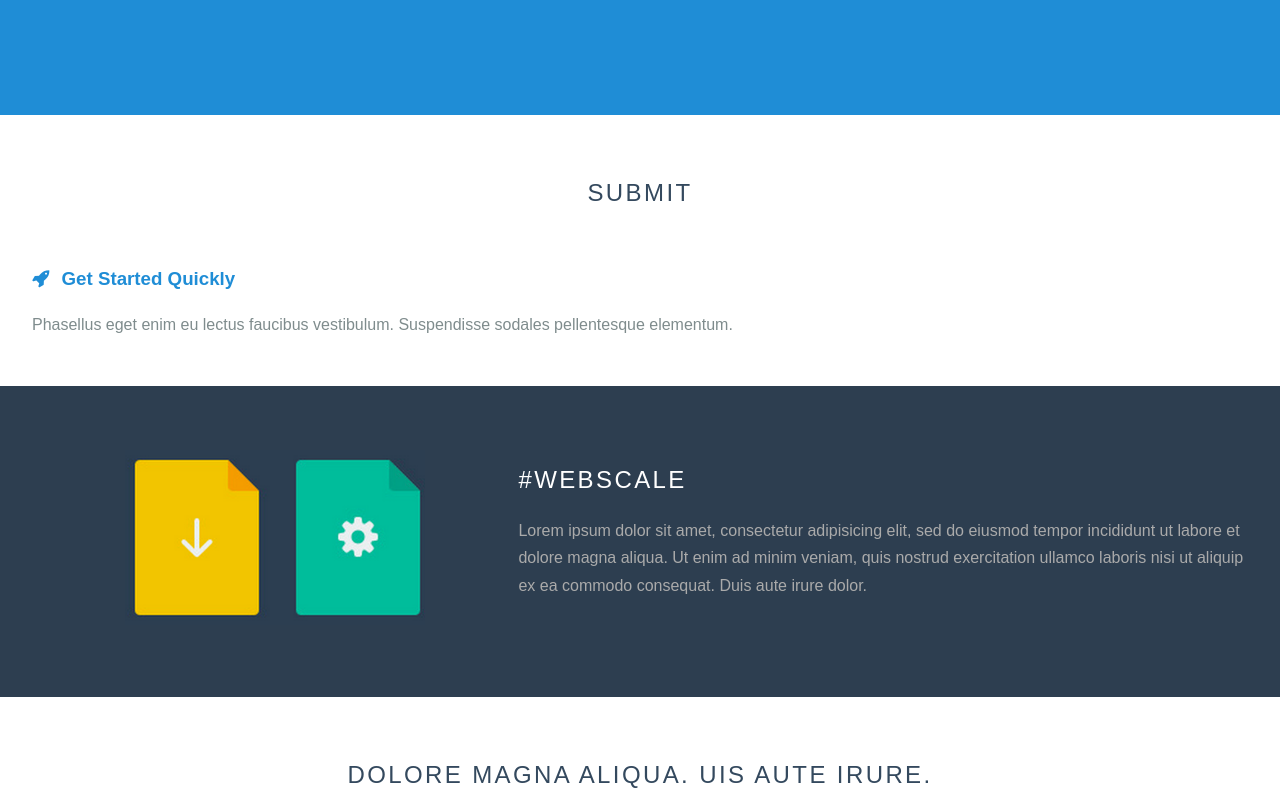
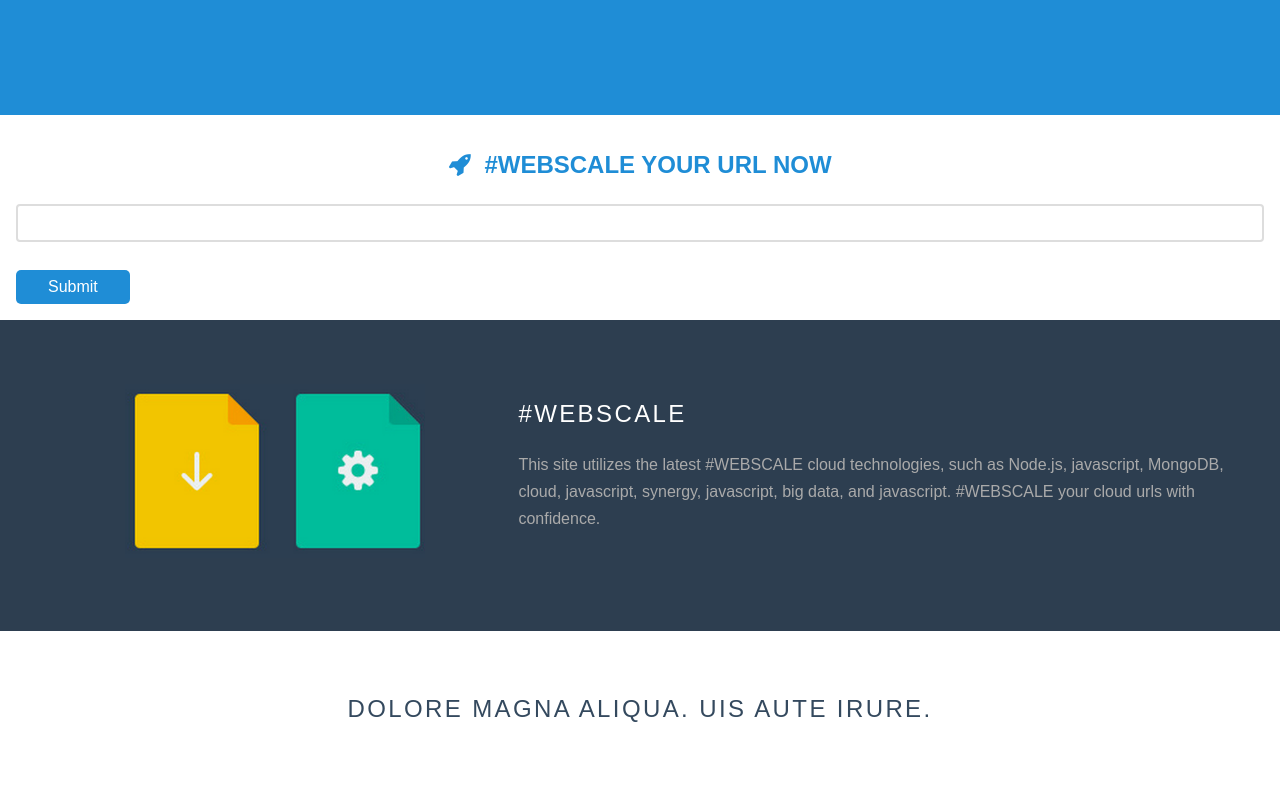
Before and after one commit to blasphemy/urls, a plain HTML site: page public/index.html in a window 1280 px wide. Shown: the part 581-1380 px from the top of the page. Drawn offline with Linux system fonts and the light colour scheme.

Commit message:
stash work

```diff
--- a/public/index.html
+++ b/public/index.html
@@ -68,6 +68,10 @@
           <div class="splash">
             <p class="splash-subhead">The most useless url shortener</p>
             <h1 class="splash-head">in the world</h1>
+
+
+
+
             <p>
               <a href="#submit" class="pure-button pure-button-primary">Get Started</a>
             </p>
@@ -76,19 +80,19 @@
 
         <div class="content-wrapper" id="submit">
           <div class="content">
-        <h2 class="content-head is-center">Submit</h2>
+            <h2 class="content-subhead is-center">
+              <i class="fa fa-rocket"></i>
+              #WEBSCALE YOUR URL NOW
+            </h2>
+            <div class="pure-g">
+            <form class="pure-form pure-u-1 pure-md-1-2" action="add" method="get">
+            <fieldset is-center>
+                        <input name="url" class="pure-input-1" type="text"><br />
 
-        <div class="pure-g">
-            <div class="l-box pure-u-1">
+            </fieldset>
+                    <button type="submit" class="pure-button pure-button-primary is-center">Submit</button>
 
-                <h3 class="content-subhead">
-                    <i class="fa fa-rocket"></i>
-                    Get Started Quickly
-                </h3>
-                <p>
-                    Phasellus eget enim eu lectus faucibus vestibulum. Suspendisse sodales pellentesque elementum.
-                </p>
-            </div>
+          </form>
           </div>
         </div>
 
@@ -101,10 +105,7 @@
             <h2 class="content-head content-head-ribbon">#WEBSCALE</h2>
 
             <p>
-                Lorem ipsum dolor sit amet, consectetur adipisicing elit, sed do eiusmod
-                tempor incididunt ut labore et dolore magna aliqua. Ut enim ad minim veniam,
-                quis nostrud exercitation ullamco laboris nisi ut aliquip ex ea commodo
-                consequat. Duis aute irure dolor.
+              This site utilizes the latest #WEBSCALE cloud technologies, such as Node.js, javascript, MongoDB, cloud, javascript, synergy, javascript, big data, and javascript. #WEBSCALE your cloud urls with confidence.
             </p>
           </div>
         </div>
```
Also changed, not shown: 1 other file. Lines whose indentation alone changed are shown as unchanged.
